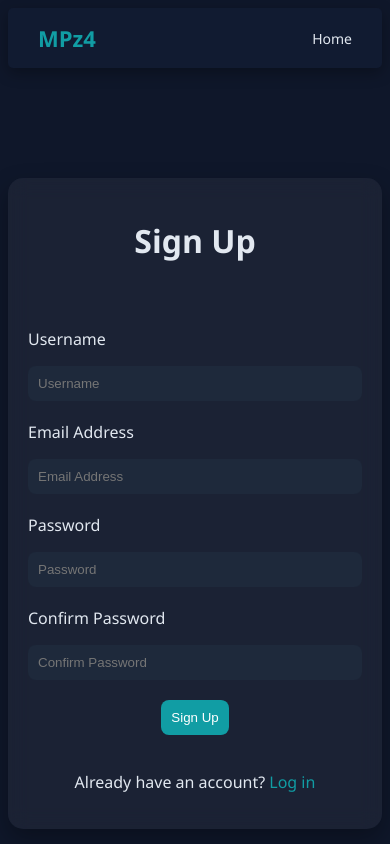
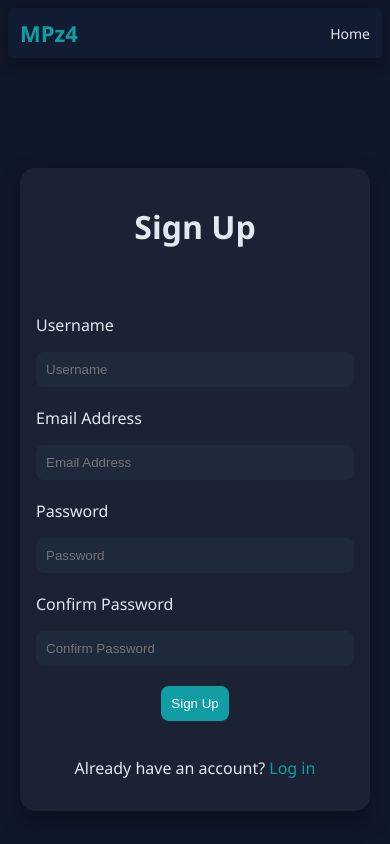
Before and after one commit to samaeth/MPZ4, a Flask app: page /signup in a window 390 px wide. Run offline with Flask 3, Linux system fonts and the light colour scheme; some libraries are stand-ins or nearby versions.

Commit message:
Enhance CSS with media queries for responsiveness
Added responsive design for navbar, profile, and trailer elements.

```diff
--- a/static/style2.css
+++ b/static/style2.css
@@ -103,8 +103,8 @@ h2 {
 }
 
 .container {
-    max-width: 1300px;
-    margin: auto;
+    padding: 0 16px;
+    box-sizing: border-box;
 }
 
 .form{
@@ -248,3 +248,69 @@ h2 {
     padding: 10px 0;
     overflow-x: auto;
 }
+
+@media (max-width: 768px) {
+    .navbar {
+        padding: 12px 16px;
+    }
+
+    .nav-links {
+        gap: 12px;
+    }
+
+    h2 {
+        font-size: 20px;
+    }
+
+    .profile {
+        flex-direction: column;
+        align-items: flex-start;
+        max-width: 100%;
+    }
+
+    .info {
+        width: 100%;
+    }
+
+    .trailer iframe {
+        width: 100%;
+        height: auto;
+        aspect-ratio: 16 / 9;
+    }
+
+    .r_container, .alt_container {
+        gap: 12px;
+    }
+}
+
+@media (max-width: 480px) {
+    .navbar {
+        padding: 10px 12px;
+    }
+
+    .nav-links {
+        gap: 10px;
+    }
+
+    .container {
+        padding: 0 12px;
+    }
+
+    h2 {
+        font-size: 18px;
+    }
+
+    .profile {
+        padding: 16px;
+        border-radius: 12px;
+    }
+
+    .signup_form, .login_form {
+        max-width: 100%;
+        padding: 16px;
+    }
+
+    .recent {
+        width: 160px;
+    }
+}
```
